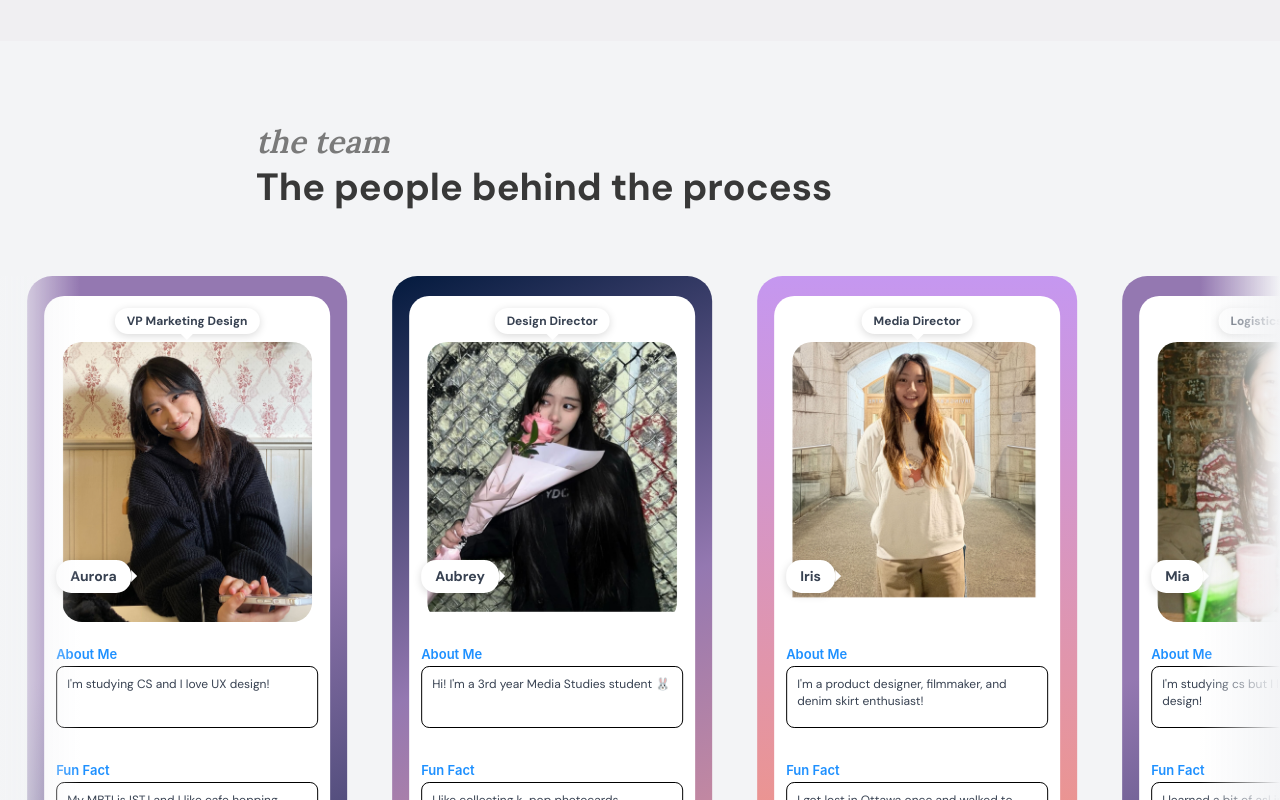
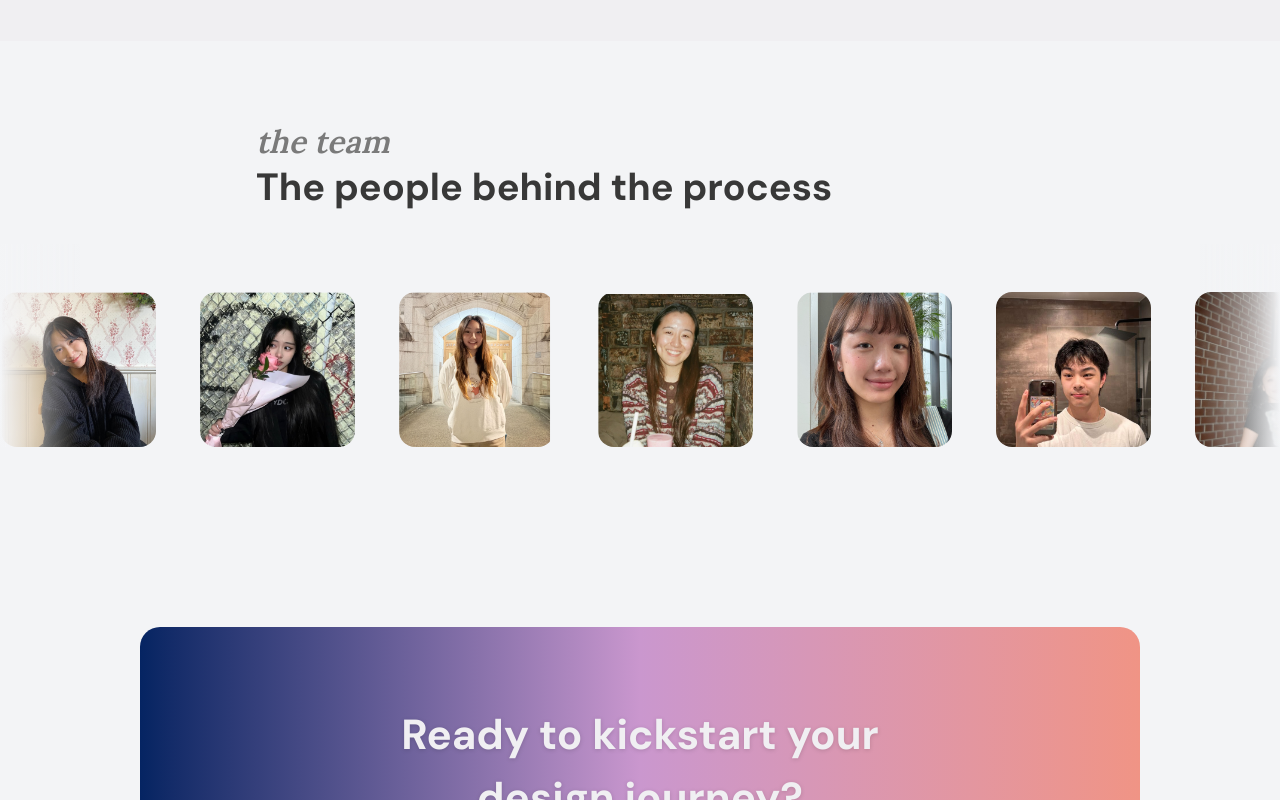
Before and after one commit to auroraxcheng/UXhub-website, a Next.js app: page / in a window 1280 px wide. Shown: the part 2880-3680 px from the top of the page. Built offline with nearby package versions, Linux system fonts and the light colour scheme.

Commit message:
changed team section

```diff
--- a/src/pages/TeamSection.tsx
+++ b/src/pages/TeamSection.tsx
@@ -1,5 +1,7 @@
-import React from "react";
-import TeamMemberCard, { TeamMember } from "../components/TeamMemberCard";
+"use-client";
+import React, { useState, useRef, useEffect } from "react";
+import { TeamMember } from "../components/TeamMemberCard";
+import Image from "next/image";
 
 const TEAM_MEMBERS: TeamMember[] = [
   {
@@ -95,74 +97,105 @@ const SECTION_STYLES = {
   },
 } as const;
 
-const ANIMATION_CONFIG = {
-  duration: "70s",
-  cardWidth: 320,
-  gap: 45,
-} as const;
+const duplicatedMembers = [...TEAM_MEMBERS, ...TEAM_MEMBERS];
 
 export default function TeamSection() {
-  const totalWidth =
-    TEAM_MEMBERS.length * (ANIMATION_CONFIG.cardWidth + ANIMATION_CONFIG.gap) -
-    ANIMATION_CONFIG.gap;
+  const [hoveredMember, setHoveredMember] = useState<TeamMember | null>(null);
+
+  const scrollRef = useRef<HTMLDivElement>(null);
+
+  useEffect(() => {
+    const el = scrollRef.current;
+    if (!el) return;
+
+    let animationId: number;
+    let position = 0;
+    let speed = 0.5;
+
+    const cardWidth = 155 + 44;
+    const resetPoint = cardWidth * TEAM_MEMBERS.length;
+
+    const animate = () => {
+      position += speed;
+
+      if (position >= resetPoint) {
+        position -= resetPoint;
+      }
+
+      el.style.transform = `translateX(-${position}px)`;
+      animationId = requestAnimationFrame(animate);
+    };
+
+    animationId = requestAnimationFrame(animate);
+
+    const slowDown = () => (speed = 0.25);
+    const speedUp = () => (speed = 0.5);
+
+    el.addEventListener("mouseenter", slowDown);
+    el.addEventListener("mouseleave", speedUp);
+
+    return () => {
+      cancelAnimationFrame(animationId);
+      el.removeEventListener("mouseenter", slowDown);
+      el.removeEventListener("mouseleave", speedUp);
+    };
+  }, []);
 
   return (
-    <div className="w-full" style={{ backgroundColor: "#f3f4f6", paddingTop: "80px", paddingBottom: "80px" }}>
-      <div className="max-w-8xl mx-auto">
-        <div className="mb-16 px-[20%]">
+    <div className="w-full bg-[#f3f4f6] py-20">
+      <div className="max-w-8xl mx-auto relative">
+        <div className="mb-8 px-[20%]">
           <p className="mb-0" style={SECTION_STYLES.subtitle}>
             the team
           </p>
           <h2 style={SECTION_STYLES.title}>The people behind the process</h2>
         </div>
 
-        {/* slideshow */}
         <div className="relative w-full">
-          <div className="absolute left-0 top-0 w-20 h-full z-10 pointer-events-none" style={{ background: "linear-gradient(to right, #f3f4f6, transparent)" }} />
-          <div className="absolute right-0 top-0 w-20 h-full z-10 pointer-events-none" style={{ background: "linear-gradient(to left, #f3f4f6, transparent)" }} />
+          <div
+            className="absolute left-0 top-0 w-20 h-full z-10 pointer-events-none"
+            style={{
+              background: "linear-gradient(to right, #f3f4f6, transparent)",
+            }}
+          />
+          <div
+            className="absolute right-0 top-0 w-20 h-full z-10 pointer-events-none"
+            style={{
+              background: "linear-gradient(to left, #f3f4f6, transparent)",
+            }}
+          />
+
+          <div className="justify-self-center font-bold h-4 mb-8">
+            {hoveredMember
+              ? hoveredMember.name + " ⭐ " + hoveredMember.role
+              : ""}
+          </div>
 
           {/* card container */}
           <div className="overflow-hidden">
-            <div className="flex items-center" style={{ minHeight: "580px" }}>
-              <div
-                className="flex animate-scroll items-center"
-                style={{ width: `${totalWidth * 2}px`, gap: "45px" }}
-              >
-                {TEAM_MEMBERS.map((member, index) => (
-                  <TeamMemberCard
-                    key={`${member.name}-${index}`}
-                    member={member}
-                    gradientIndex={index}
+            <div
+              ref={scrollRef}
+              className="flex w-max items-center gap-11 will-change-transform"
+            >
+              {duplicatedMembers.map((member, index) => (
+                <div
+                  key={`${member.name}-${index}`}
+                  className="relative h-[155px] w-[155px] flex-shrink-0 overflow-hidden rounded-2xl"
+                  onMouseEnter={() => setHoveredMember(member)}
+                  onMouseLeave={() => setHoveredMember(null)}
+                >
+                  <Image
+                    src={member.image}
+                    alt={member.name}
+                    fill={true}
+                    className="object-cover object-top"
                   />
-                ))}
-                {TEAM_MEMBERS.map((member, index) => (
-                  <TeamMemberCard
-                    key={`${member.name}-duplicate-${index}`}
-                    member={member}
-                    gradientIndex={index}
-                  />
-                ))}
-              </div>
+                </div>
+              ))}
             </div>
           </div>
         </div>
       </div>
-
-      {/* animate scroll! */}
-      <style jsx global>{`
-        @keyframes scroll {
-          0% {
-            transform: translateX(0);
-          }
-          100% {
-            transform: translateX(-${totalWidth}px);
-          }
-        }
-
-        .animate-scroll {
-          animation: scroll 70s linear infinite;
-        }
-      `}</style>
     </div>
   );
 }
```
